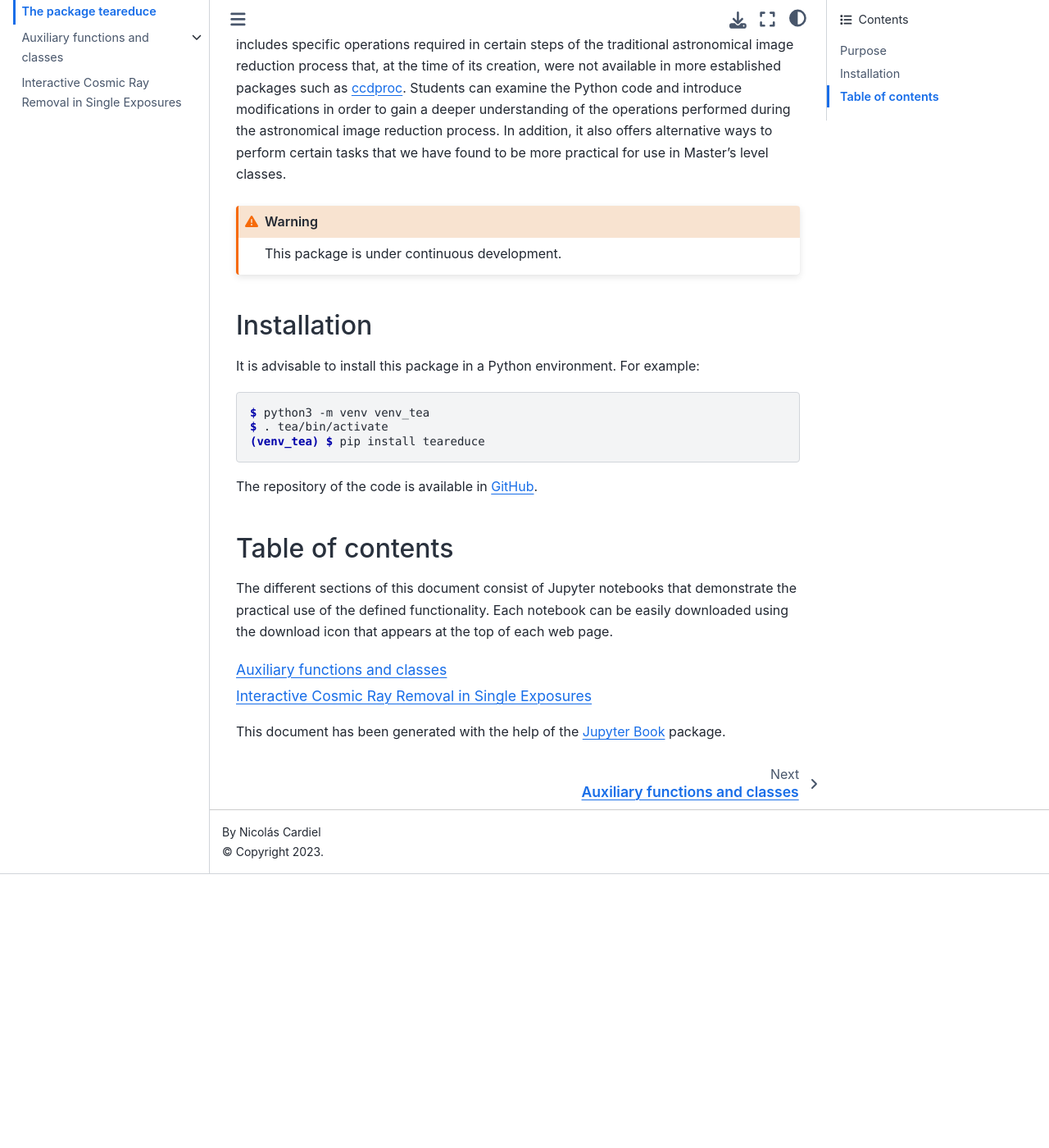
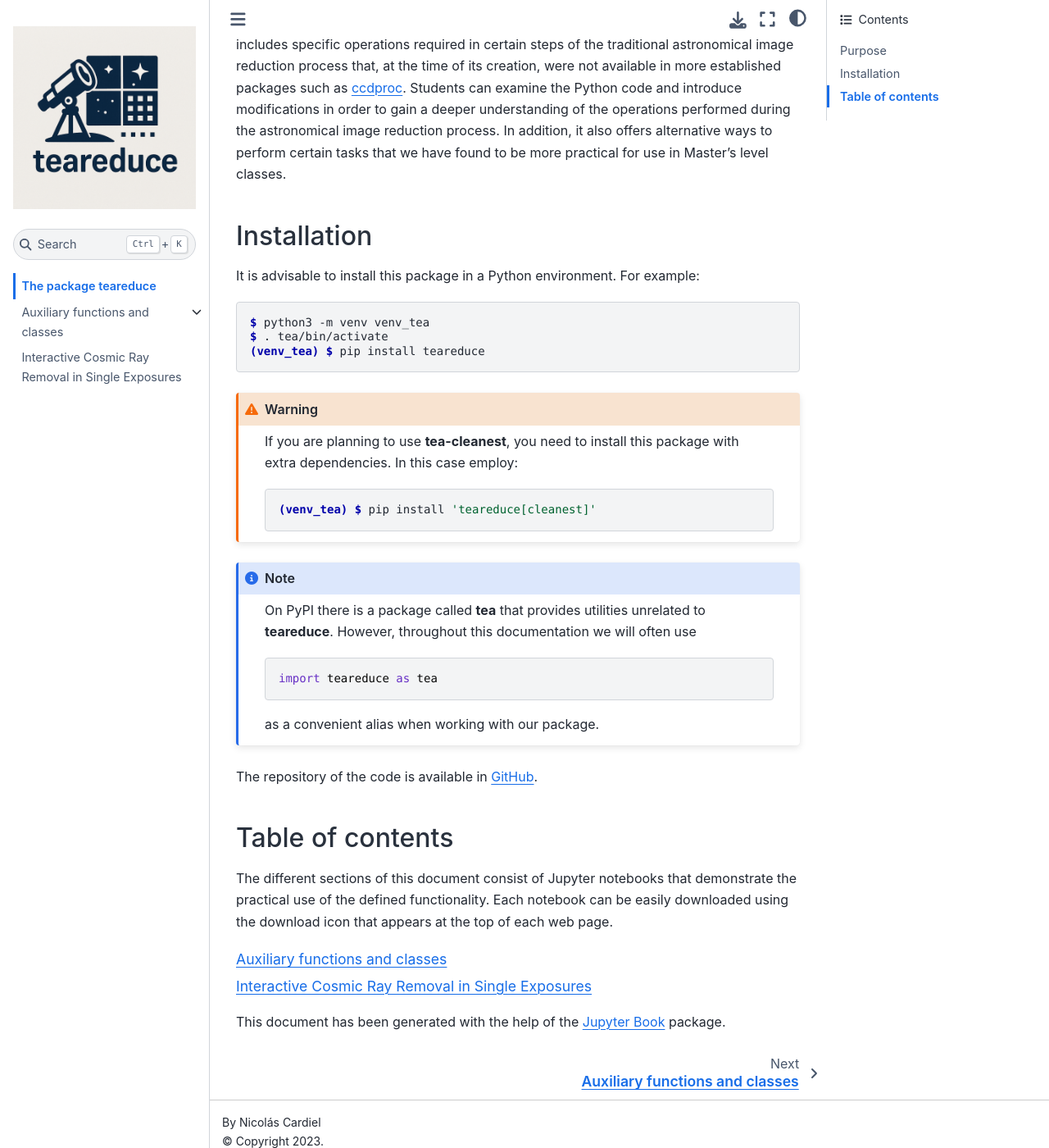
Before and after one commit to nicocardiel/teareduce-cookbook, a Jupyter Book: the page built from intro.md, in a window 1280 px wide and 1400 px high, scrolled down 545 px. Shown: the whole window at 82% size. Built offline with Jupyter Book 1.0.4 settings and Sphinx 7.4.7 and the Sphinx Book theme 1.1.4, drawn with Linux system fonts in a browser that asks for light colours; pages that are not in the unit, such as notebooks, are missing from menus; before the commit the page ends 1611 px from its top, so only the background shows below that.

Commit message:
Explain the use of 'pip install teareduce[cleanest]'

`````diff
--- a/intro.md
+++ b/intro.md
@@ -28,10 +28,6 @@
 In addition, it also offers alternative ways to perform certain tasks that we
 have found to be more practical for use in Master's level classes.
 
-```{warning}
-This package is under continuous development.
-```
-
 ## Installation
 
 
@@ -42,6 +38,24 @@
 $ . tea/bin/activate
 (venv_tea) $ pip install teareduce
 ```
+
+````{warning}
+If you are planning to use **tea-cleanest**, you need to install this
+package with extra dependencies. In this case employ:
+
+```console
+(venv_tea) $ pip install 'teareduce[cleanest]'
+```
+````
+
+````{note}
+On PyPI there is a package called **tea** that provides utilities unrelated to
+**teareduce**. However, throughout this documentation we will often use
+```python
+import teareduce as tea
+```
+as a convenient alias when working with our package.
+````
 
 The repository of the code is available in
 [GitHub](https://github.com/nicocardiel/teareduce).
`````
